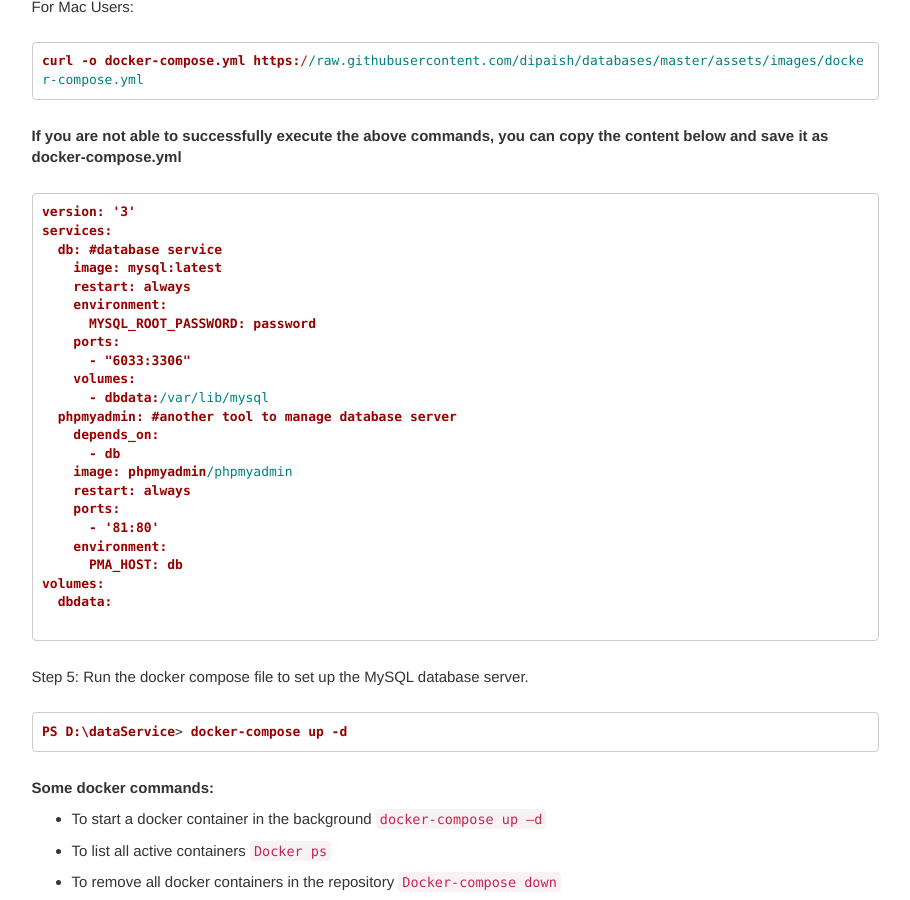
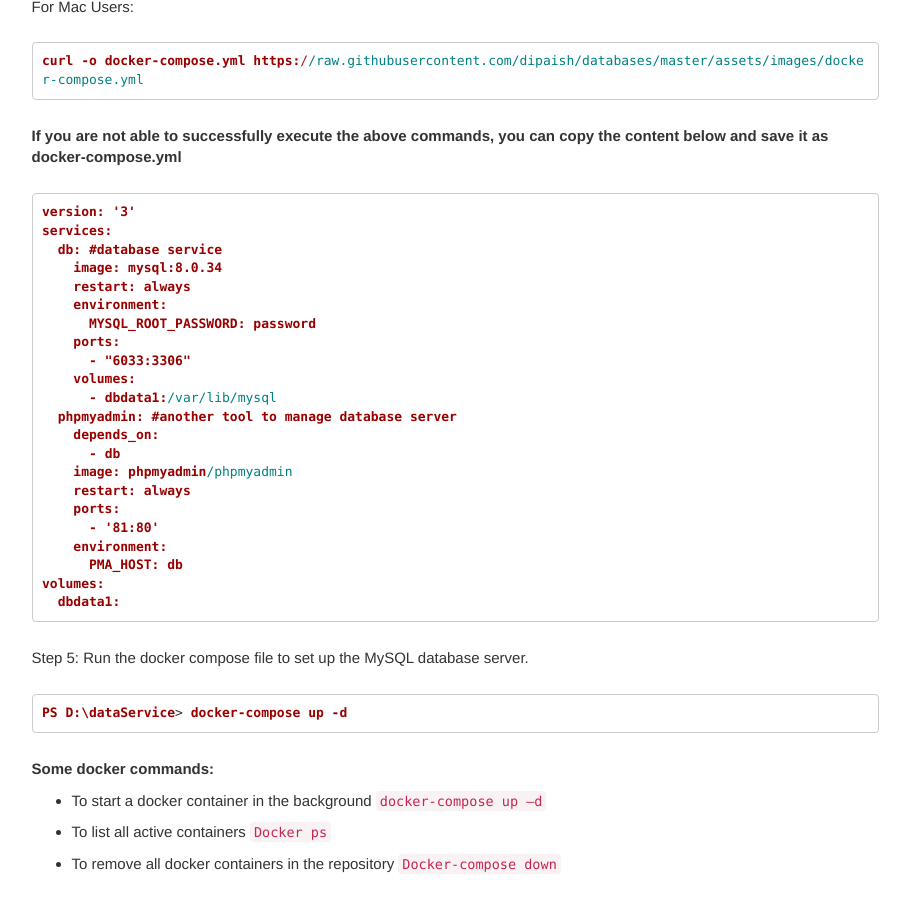
Before and after one commit to dipaish/databases, a Jekyll site: the page built from index.md, in a window 1280 px wide and 900 px high, scrolled down 1531 px. Shown: the whole window, without its empty margins (331-1241 px from the left). Built offline with Jekyll 4.4.1, drawn with Linux system fonts in a browser that asks for light colours; our own code applies the rules of GitHub Pages for plain Markdown files; comment, search, counter and statistics services are not loaded.

Commit message:
MySQL version downgraded to 8.0.34 due to compatibility issues with MySQL Workbench.

````diff
--- a/assets/images/docker-compose.yml
+++ b/assets/images/docker-compose.yml
@@ -1,14 +1,14 @@
 version: '3'
 services:
   db: #database service
-    image: mysql:latest
+    image: mysql:8.0.34
     restart: always
     environment:
       MYSQL_ROOT_PASSWORD: password
     ports:
       - "6033:3306"
     volumes:
-      - dbdata:/var/lib/mysql
+      - dbdata1:/var/lib/mysql
   phpmyadmin: #another tool to manage database server
     depends_on:
       - db
@@ -19,4 +19,4 @@ services:
     environment:
       PMA_HOST: db
 volumes:
-  dbdata:
+  dbdata1:
--- a/index.md
+++ b/index.md
@@ -62,14 +62,14 @@ curl -o docker-compose.yml https://raw.githubusercontent.com/dipaish/databases/m
 version: '3'
 services:
   db: #database service
-    image: mysql:latest
+    image: mysql:8.0.34
     restart: always
     environment:
       MYSQL_ROOT_PASSWORD: password
     ports:
       - "6033:3306"
     volumes:
-      - dbdata:/var/lib/mysql
+      - dbdata1:/var/lib/mysql
   phpmyadmin: #another tool to manage database server
     depends_on:
       - db
@@ -80,8 +80,7 @@ services:
     environment:
       PMA_HOST: db
 volumes:
-  dbdata:
-
+  dbdata1:
 ```
 
 Step 5: Run the docker compose file to set up the MySQL database server.
````
